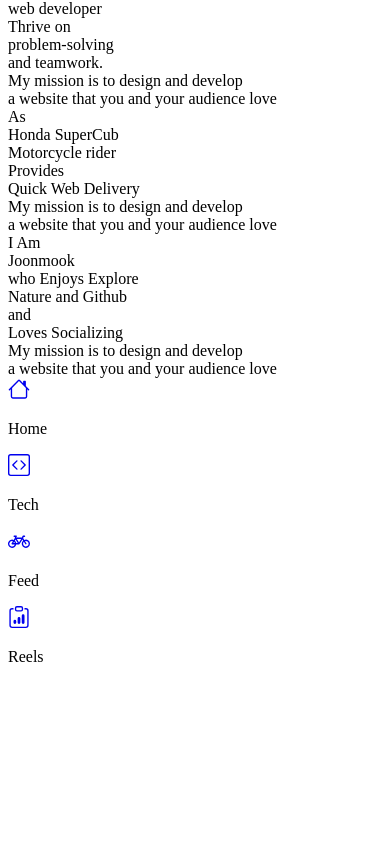
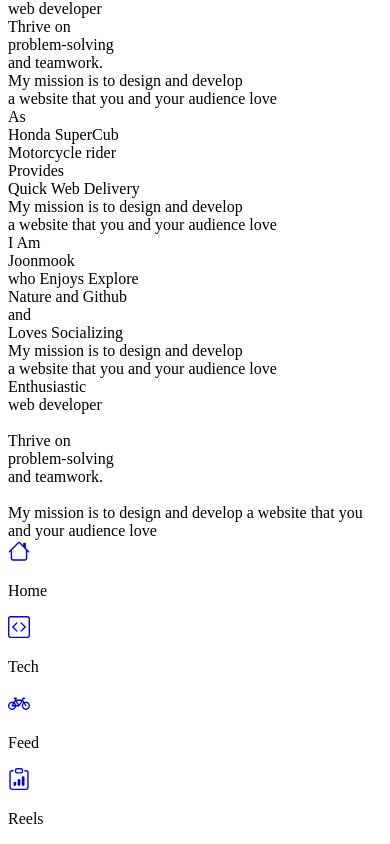
Before and after one commit to joonmoogo/SSR-boost-performance, a Next.js app: page / in a window 390 px wide. Shown: the part 1072-1916 px from the top of the page. Before the commit the page ends 1754 px from the top, so only its background shows below. Built offline with nearby package versions, Linux system fonts and the light colour scheme.

Commit message:
mobile homepage

```diff
--- a/src/app/_styles/appbar.scss
+++ b/src/app/_styles/appbar.scss
@@ -8,7 +8,6 @@
         z-index: 999;
         margin-top: 10px;
         backdrop-filter: blur(2px);
-
     }
 
     .appbar-icon img {
@@ -24,6 +23,7 @@
         border-bottom: 1px solid white;
         font-size: 40px;
         margin-right: auto;
+
     }
 
 }
@@ -40,6 +40,8 @@
         backdrop-filter: blur(2px);
         margin-left: 10%;
         margin-right: 10%;
+        user-select: none;
+
     }
 
     .appbar-icon img {
--- a/src/app/globals.scss
+++ b/src/app/globals.scss
@@ -48,6 +48,21 @@
         color: inherit;
         text-decoration: none;
     }
+
+    .class-container {
+        display: none;
+    }
+
+    .mobile-container {
+        margin-top: 100px;
+        margin-bottom: 100px;
+        margin-left: 3%;
+        margin-right: 3%;
+        font-size: 2rem;
+        animation: slideUp 1s;
+    }
+
+
 }
 
 @keyframes slideRight {
@@ -74,15 +89,11 @@
     0% {
         transform: translateY(20%);
         filter: blur(5px);
-        /* 시작 시 흐림 정도 */
-
     }
 
     100% {
         transform: translateY(0);
         filter: blur(0);
-        /* 시작 시 흐림 정도 */
-
     }
 }
 
@@ -98,6 +109,7 @@
         color: white;
         transition: 1s;
         height: calc(300vh - (60px) - (100px * 3));
+
     }
 
     .scroll-container {
@@ -108,6 +120,10 @@
         .scroll-area {
             // scroll-snap-align: start;
         }
+    }
+
+    .mobile-container {
+        display: none;
     }
 
 
--- a/src/app/page.tsx
+++ b/src/app/page.tsx
@@ -6,6 +6,7 @@ import { techDTO, feedDTO, reelsDTO } from "@/types/DTO";
 import { getAllFeeds } from "@/app/_util/customFetch"
 import { useEffect, useRef, useState } from 'react';
 import { useInView } from 'react-intersection-observer';
+import { headers } from 'next/headers';
 export default function Home(request: any) {
 
   const [oneIsVisible, setOneIsVisible] = useState<boolean>(false);
@@ -31,7 +32,7 @@ export default function Home(request: any) {
 
   // const { viewport } = request.searchParams
   return (
-
+    <>
       <div className='class-container'>
         <section id='one' className='scroll-area'>
           <div className="introduce-page">
@@ -62,10 +63,10 @@ export default function Home(request: any) {
             </div>
             <div className="right-side" style={oneIsVisible ? { animation: 'slideUp 1s' } : {}}>
               <div className="right-content" >
-              As<br/>
+                As<br />
                 Honda SuperCub<br />
                 Motorcycle rider<br />
-              Provides<br/>
+                Provides<br />
                 Quick Web Delivery
               </div>
               <div className="right-description">
@@ -82,8 +83,8 @@ export default function Home(request: any) {
               <div className="left-header">
               </div>
               <div className="left-content">
-              I Am<br/>Joonmook<br />who Enjoys Explore <br />
-              Nature and Github<br />and<br/> Loves Socializing<br />
+                I Am<br />Joonmook<br />who Enjoys Explore <br />
+                Nature and Github<br />and<br /> Loves Socializing<br />
               </div>
               <div className="left-description">
                 My mission is to design and develop<br />
@@ -98,6 +99,13 @@ export default function Home(request: any) {
         </section>
       </div >
 
+      <div className="mobile-container">
+        Enthusiastic <br /> web developer<br /><br/>
+        Thrive on <br />problem-solving <br />and teamwork.<br/><br/>
+        My mission is to design and develop
+        a website that you and your audience love
+      </div >
+    </>
   );
 }
 
```
Lines whose indentation alone changed are shown as unchanged.
